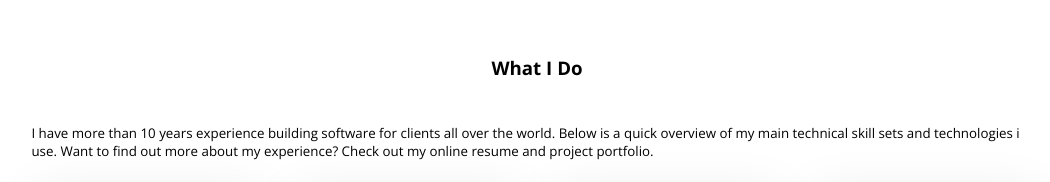
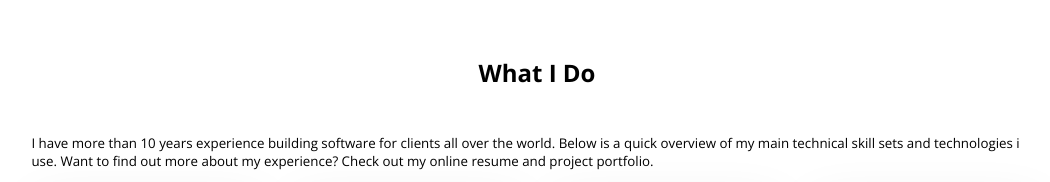
Before and after one commit to RafexStrike/Module6, a plain HTML site: page index.html in a window 1280 px wide. Shown: the part 1055-1237 px from the top of the page, without its empty margins (103-1153 px from the left). Drawn offline with nearby package versions, Linux system fonts and the light colour scheme.

Commit message:
final commit, er por r ei project a haat dibo na, assignment korte hobe

```diff
--- a/index.html
+++ b/index.html
@@ -64,7 +64,7 @@
     </section>
     <section>
         <div class="skill-section-container">
-            <h3>What I Do </h3>
+            <h2>What I Do</h2>
             <small>I have more than 10 years experience building software for clients all over the world. Below is a quick overview of my main technical skill sets and technologies i use. Want to find out more about my experience? Check out my online resume and project portfolio.
 
             </small>
```
